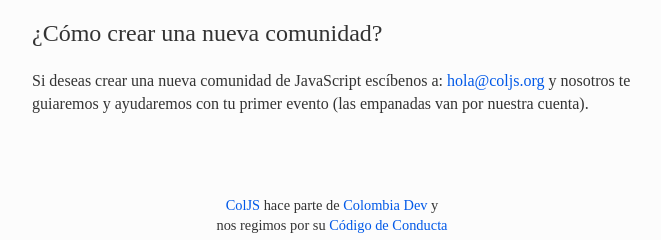
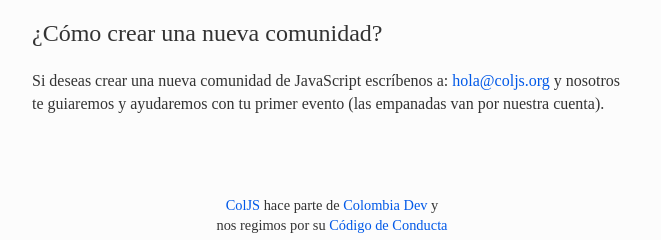
Before and after one commit to coljs/coljs.github.io, a plain HTML site: page index.html in a window 1280 px wide. Shown: the part 861-1101 px from the top of the page, 308-969 px from the left. Drawn offline with nearby package versions, Linux system fonts and the light colour scheme.

Commit message:
fix typo

```diff
--- a/index.html
+++ b/index.html
@@ -50,7 +50,7 @@
       </li>
     </ul>
     <h2>¿Cómo crear una nueva comunidad?</h2>
-    <p>Si deseas crear una nueva comunidad de JavaScript escíbenos a: <a href="mailto:hola@coljs.org">hola@coljs.org</a> y nosotros te guiaremos y ayudaremos con tu primer evento (las empanadas van por nuestra cuenta).</p>
+    <p>Si deseas crear una nueva comunidad de JavaScript escríbenos a: <a href="mailto:hola@coljs.org">hola@coljs.org</a> y nosotros te guiaremos y ayudaremos con tu primer evento (las empanadas van por nuestra cuenta).</p>
   </div>
   <footer>
     <p class="content"><a href="/">ColJS</a> hace parte de <a href="http://colombia-dev.org/" target="_blank">Colombia Dev</a> y <br> nos regimos por su <a href="https://github.com/colombia-dev/codigo-de-conducta" target="_blank">Código de Conducta</a></p>
```
